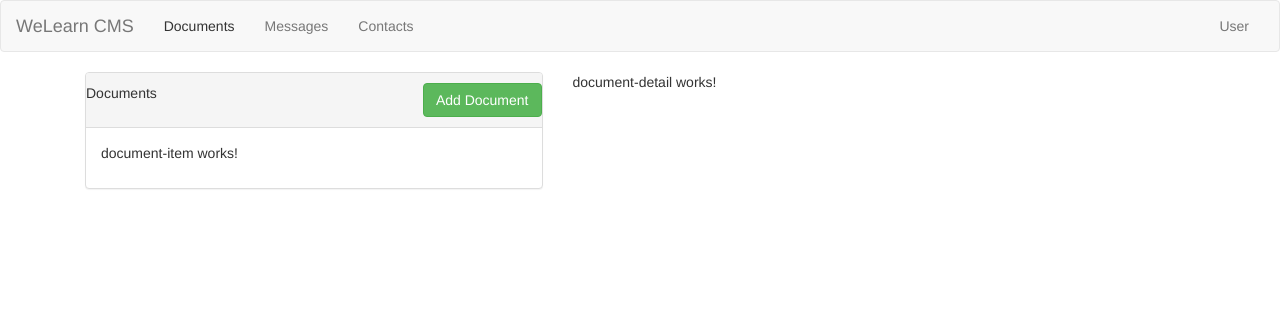
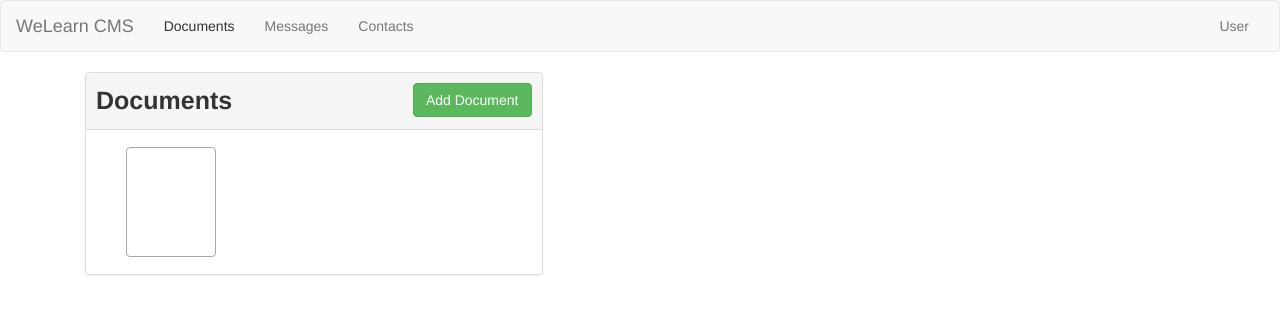
Before and after one commit to BlakeMauri01/cms, an Angular app: page / in a window 1280 px wide. Both pictures are taken after a click on the link "Documents". Shown: the top 314 px of the page. Built offline with nearby package versions, Linux system fonts and the light colour scheme.

Commit message:
Lesson 05.1

```diff
--- a/src/app/contacts/contact-list/contact-list.component.css
+++ b/src/app/contacts/contact-list/contact-list.component.css
@@ -0,0 +1,8 @@
+.title {
+    font-size: 2.5rem;
+    font-weight: bold;
+}
+
+.margin-top {
+    margin-top: 10px;
+}
--- a/src/app/documents/document-detail/document-detail.component.css
+++ b/src/app/documents/document-detail/document-detail.component.css
@@ -0,0 +1,15 @@
+.title {
+    font-weight: bold;
+    padding-left: 1rem;
+    padding-right: 1rem;
+  }
+
+  .margin-left-right{
+    margin-left:1rem;
+    margin-right:1rem;
+  }
+
+  .pad-left-right{
+    margin-left:1rem;
+    margin-right:1rem;
+  }
--- a/src/app/documents/document-detail/document-detail.component.html
+++ b/src/app/documents/document-detail/document-detail.component.html
@@ -1 +1,25 @@
-<p>document-detail works!</p>
+<div class="panel panel-default" xmlns="http://www.w3.org/1999/html">
+  <div class="panel-heading">
+    <div class="row pad-all">
+      <h4 class="title margin-left-right">{{document?.name}}</h4>
+      <div class="row pull-right margin-left-right">
+        <a class="btn btn-primary">View</a>
+        <a class="btn btn-info" >Edit</a>
+        <a class="btn btn-danger">Delete</a>
+      </div>
+    </div>
+  </div>
+  <div class="panel-body">
+    <div class="pad-left-right">
+      <div class="row">
+        <label>Description:</label>
+        <span class="label-value"><!-- display document description here --></span>
+      </div>
+      <br>
+      <div class="row">
+        <label>URL:</label>
+        <span class="label-value"><!-- display document URL here --></span>
+      </div>
+    </div>
+  </div>
+</div>
--- a/src/app/documents/document-detail/document-detail.component.ts
+++ b/src/app/documents/document-detail/document-detail.component.ts
@@ -1,11 +1,12 @@
-import { Component, OnInit } from '@angular/core';
-
+import { Component, OnInit, Input } from '@angular/core';
+import { Document } from '../document.model';
 @Component({
   selector: 'cms-document-detail',
   templateUrl: './document-detail.component.html',
   styleUrls: ['./document-detail.component.css']
 })
 export class DocumentDetailComponent implements OnInit {
+@Input() document: Document;
 
   constructor() { }
 
--- a/src/app/documents/document-item/document-item.component.css
+++ b/src/app/documents/document-item/document-item.component.css
@@ -0,0 +1,9 @@
+.documentDiv {
+    width: 9rem;
+    height: 11rem;
+    margin: 2px;
+    font-size: 1.3rem;
+    border: solid thin darkgrey;
+    float: left;
+    padding: .25rem
+  }
--- a/src/app/documents/document-item/document-item.component.html
+++ b/src/app/documents/document-item/document-item.component.html
@@ -1 +1,3 @@
-<p>document-item works!</p>
+<a class="list-group-item clearfix documentDiv" >
+    <!-- Display document name here -->
+  </a>
--- a/src/app/documents/document-item/document-item.component.ts
+++ b/src/app/documents/document-item/document-item.component.ts
@@ -1,11 +1,13 @@
-import { Component, OnInit } from '@angular/core';
-
+import { Component, OnInit, Input } from '@angular/core';
+import { Document } from '../document.model';
+import { InvokeFunctionExpr } from '@angular/compiler';
 @Component({
   selector: 'cms-document-item',
   templateUrl: './document-item.component.html',
   styleUrls: ['./document-item.component.css']
 })
 export class DocumentItemComponent implements OnInit {
+@Input() document: Document;
 
   constructor() { }
 
--- a/src/app/documents/document-list/document-list.component.css
+++ b/src/app/documents/document-list/document-list.component.css
@@ -0,0 +1,15 @@
+.center-panel {
+    margin-left: auto;
+    margin-right: auto;
+    width: 38rem;
+  }
+
+  .title {
+    font-size: 2.5rem;
+    font-weight: bold;
+  }
+
+  .pad-left-right{
+    padding-left:1rem;
+    padding-right:1rem;
+  }
--- a/src/app/documents/document-list/document-list.component.ts
+++ b/src/app/documents/document-list/document-list.component.ts
@@ -1,4 +1,5 @@
 import { Component, OnInit } from '@angular/core';
+import { Document } from '../document.model';
 
 @Component({
   selector: 'cms-document-list',
--- a/src/app/documents/documents.component.html
+++ b/src/app/documents/documents.component.html
@@ -1,10 +1,10 @@
 <div class="container">
   <div class="row">
     <div class="col-md-5">
-      <cms-document-list></cms-document-list>
+      <cms-document-list (selectedDocumentEvent)="selectedDocument = $event"></cms-document-list>
     </div>
     <div class="col-md-7">
-      <cms-document-detail></cms-document-detail>
+      <cms-document-detail [document]="selectedDocument" *ngIf="selectedDocument"></cms-document-detail>
     </div>
   </div>
 </div>
--- a/src/app/documents/documents.component.ts
+++ b/src/app/documents/documents.component.ts
@@ -1,4 +1,5 @@
 import { Component, OnInit } from '@angular/core';
+import { Document } from './document.model';
 
 @Component({
   selector: 'cms-documents',
@@ -6,7 +7,7 @@ import { Component, OnInit } from '@angular/core';
   styleUrls: ['./documents.component.css']
 })
 export class DocumentsComponent implements OnInit {
-
+  selectedDocument: Document;
   constructor() { }
 
   ngOnInit(): void {
```
Also changed, not shown: src/app/contacts/contact-list/contact-list.component.html (line endings or trailing spaces), 1 other file (tests, documents, lock files or other folders).
